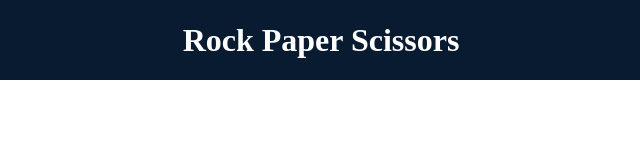
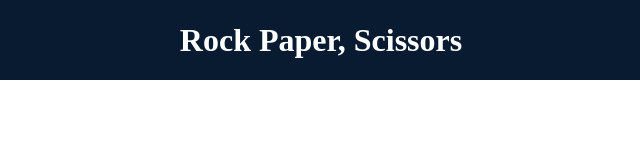
Before and after one commit to Hariom52/firstGame, a plain HTML site: page index.html in a window 1280 px wide. Shown: the top 165 px of the page, 319-959 px from the left. Drawn offline with Linux system fonts and the light colour scheme.

Commit message:
changes in the name

```diff
--- a/index.html
+++ b/index.html
@@ -7,7 +7,7 @@
     <link rel="stylesheet" href="style.css">
 </head>
 <body>
-    <h1>Rock Paper Scissors</h1>
+    <h1>Rock Paper, Scissors</h1>
     <div class="choices">
     <div class="choice" id="rock">
      <img src="./WhatsApp Image 2024-12-26 at 08.55.38_f26ce06f.jpg"\>
```
